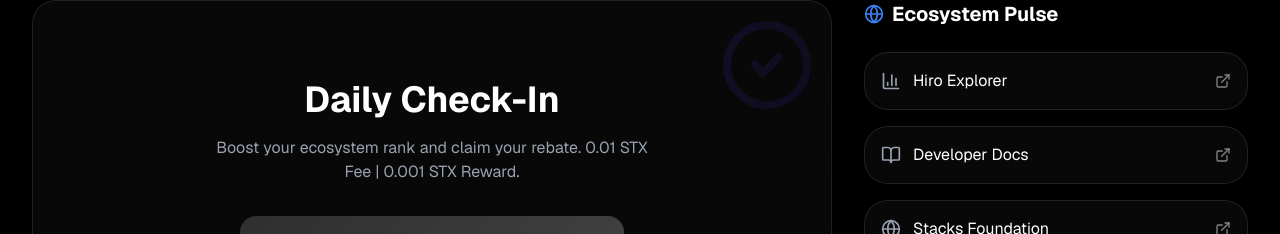
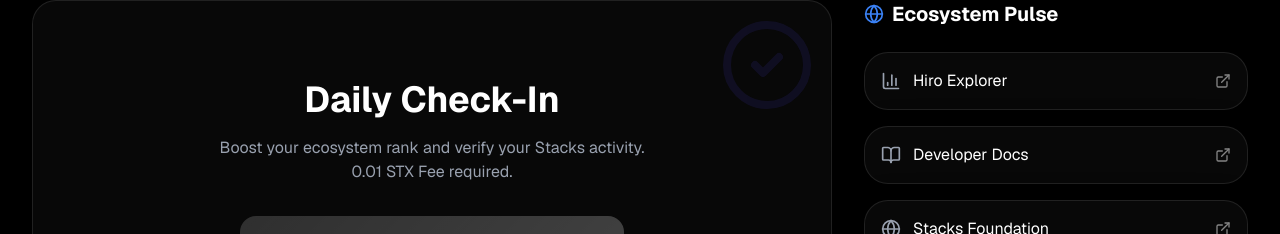
Before and after one commit to Earnwithalee7890/Bitcoin-Native-Stacks-Aligned, a Next.js app: page / in a window 1280 px wide. Shown: the part 541-775 px from the top of the page. Built offline with nearby package versions, Linux system fonts and the light colour scheme; no server answers.

Commit message:
feat: simplify contract to check-in only (removed rewards) and update UI

```diff
--- a/src/components/Dashboard.tsx
+++ b/src/components/Dashboard.tsx
@@ -176,8 +176,8 @@
                         </div>
                         <h2 className="text-4xl font-bold mb-4">Daily Check-In</h2>
                         <p className="text-gray-400 mb-8 max-w-md">
-                            Boost your ecosystem rank and claim your rebate.
-                            0.01 STX Fee | 0.001 STX Reward.
+                            Boost your ecosystem rank and verify your Stacks activity.
+                            0.01 STX Fee required.
                         </p>
                         <button
                             onClick={doCheckIn}
```
Also changed, not shown: 1 other file (tests, documents, lock files or other folders).
